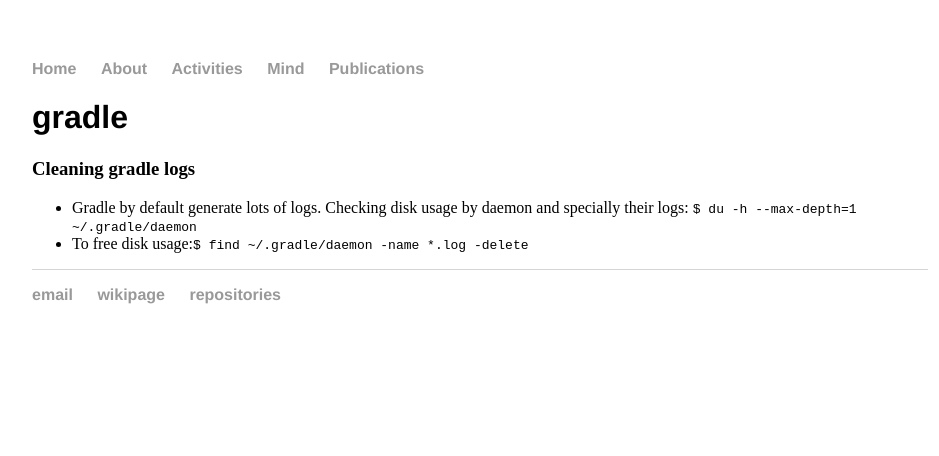
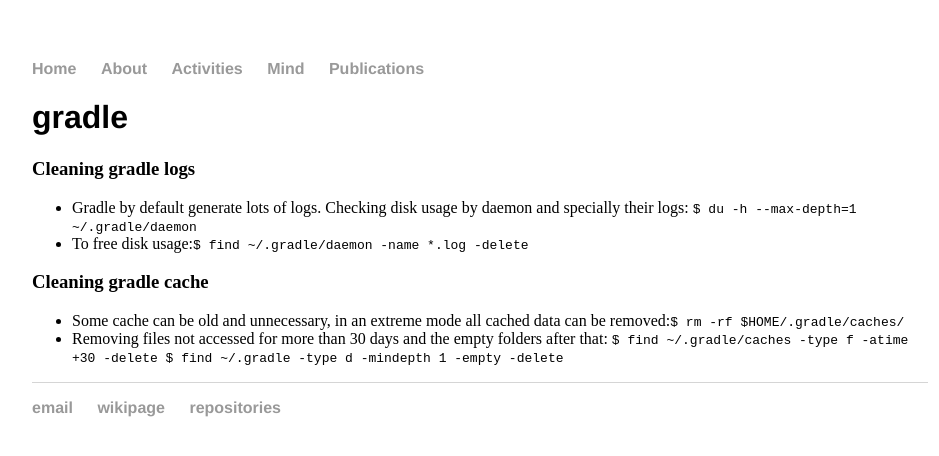
Before and after one commit to cleberjamaral/cleberjamaral.github.io, a Jekyll site: the page built from knowledge/programming/gradle.md, in a window 1280 px wide. Shown: the top 456 px of the page, without its empty margins (160-1099 px from the left). Built offline with Jekyll 4.4.1, drawn with Linux system fonts in a browser that asks for light colours; our own code applies the rules of GitHub Pages for plain Markdown files.

Commit message:
GitBook: [master] 55 pages modified

```diff
--- a/knowledge/programming/gradle.md
+++ b/knowledge/programming/gradle.md
@@ -8,3 +8,8 @@
 
 * Gradle by default generate lots of logs. Checking disk usage by daemon and specially their logs: `$ du -h --max-depth=1 ~/.gradle/daemon`
 * To free disk usage:`$ find ~/.gradle/daemon -name *.log -delete`
+
+### Cleaning gradle cache
+
+* Some cache can be old and unnecessary, in an extreme mode all cached data can be removed:`$ rm -rf $HOME/.gradle/caches/`
+* Removing files not accessed for more than 30 days and the empty folders after that: `$ find ~/.gradle/caches -type f -atime +30 -delete $ find ~/.gradle -type d -mindepth 1 -empty -delete`
```
Also changed, not shown: moments.md (+1 -0 lines).
